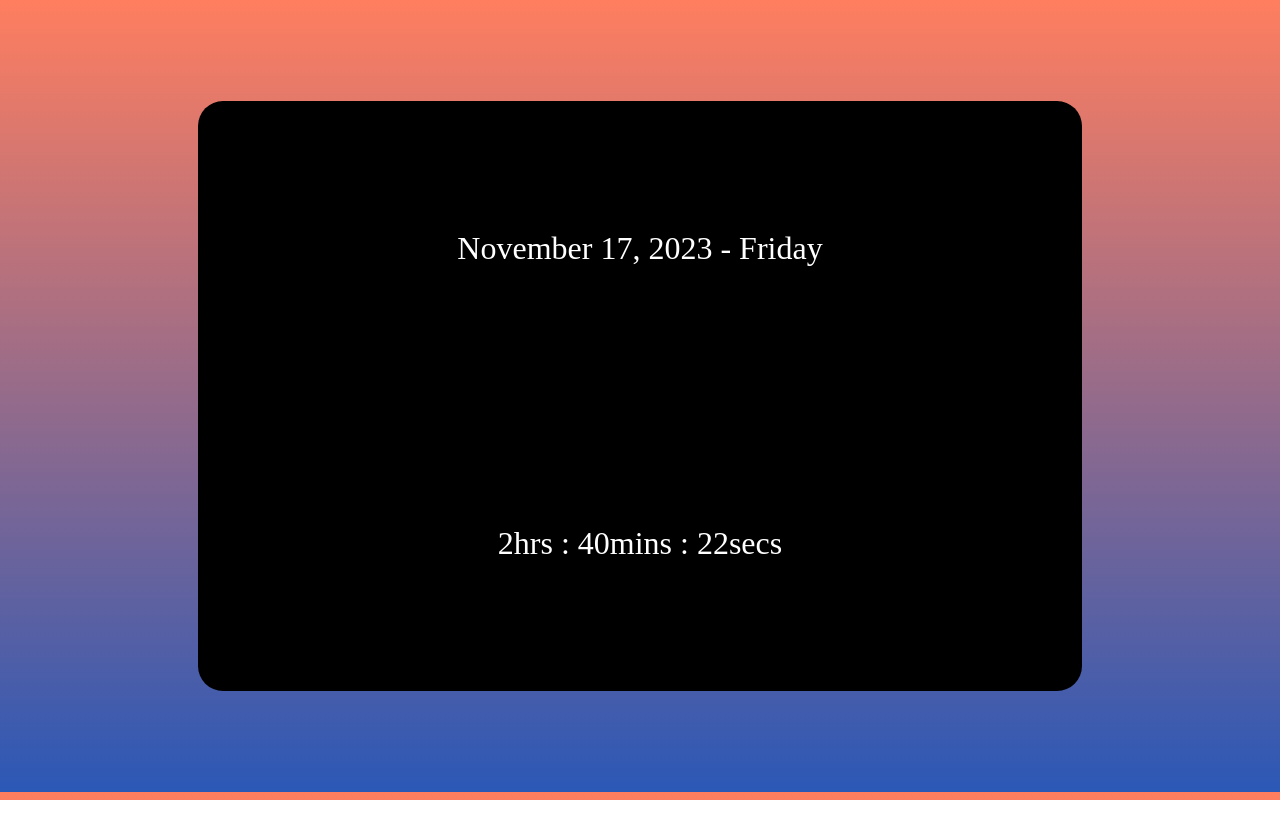
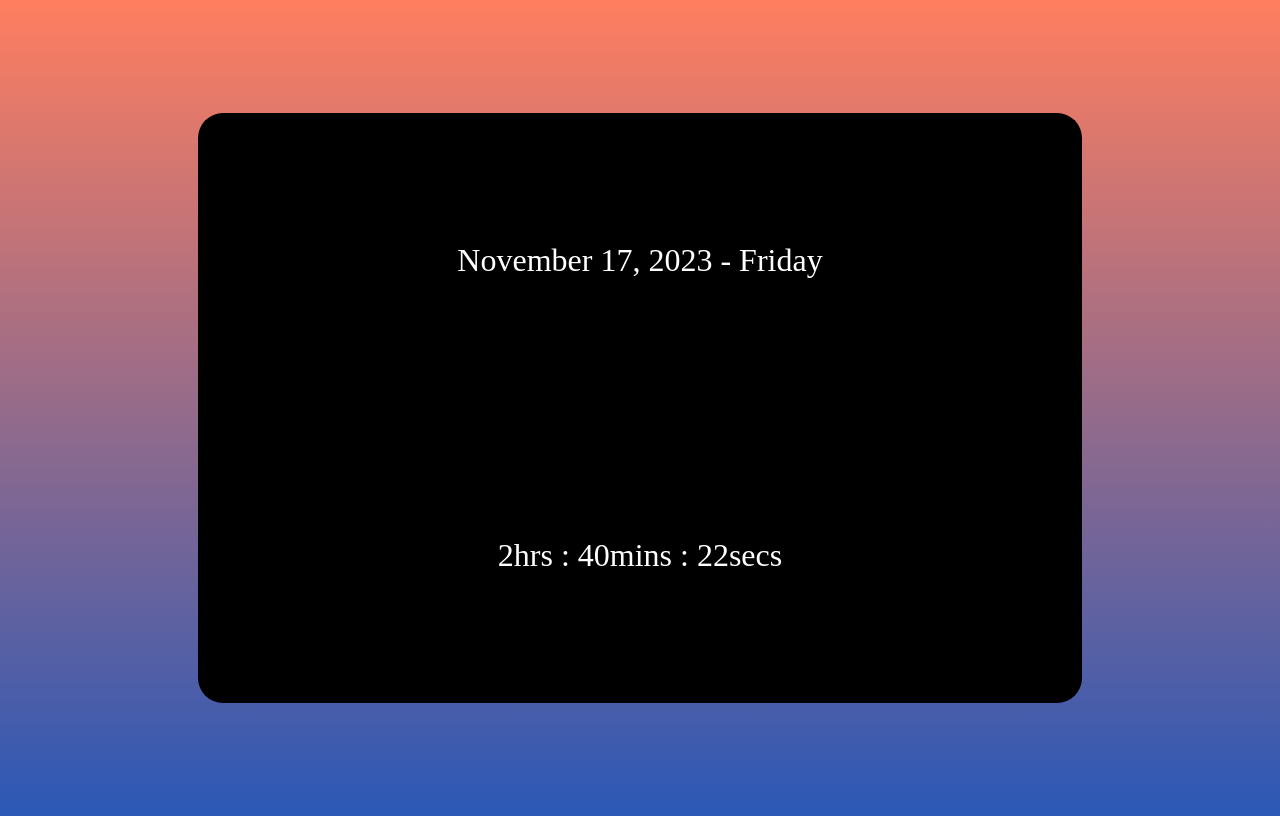
Before and after one commit to nekushi/clock-9, a plain HTML site: page index.html in a window 1280 px wide. Drawn offline with Linux system fonts and the light colour scheme.

Commit message:
Update style.css

```diff
--- a/style.css
+++ b/style.css
@@ -3,7 +3,8 @@ body {
     background: linear-gradient(to bottom, #ff7e5f, #2b58b6);
     display: grid;
     place-items: center;
-    height: 97vh;
+    height: 100svh;
+    overflow: hidden;
 }
 .container {
     grid-area: 1 / 1 / 2 / 2;
```
